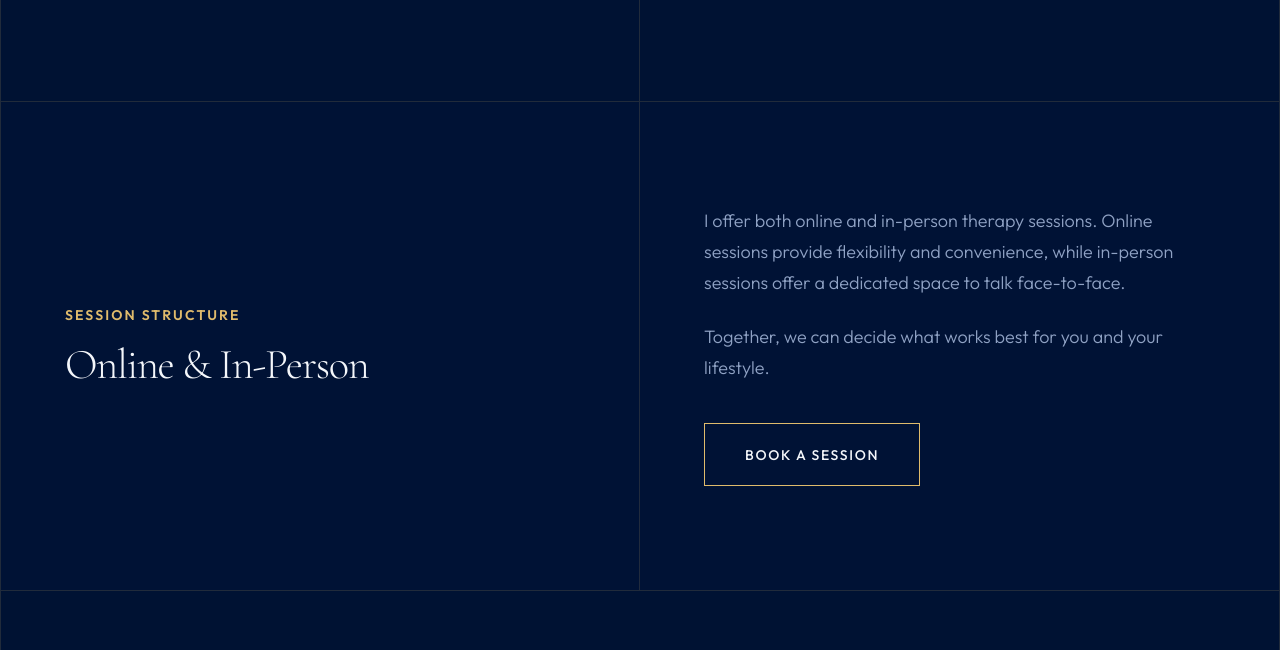
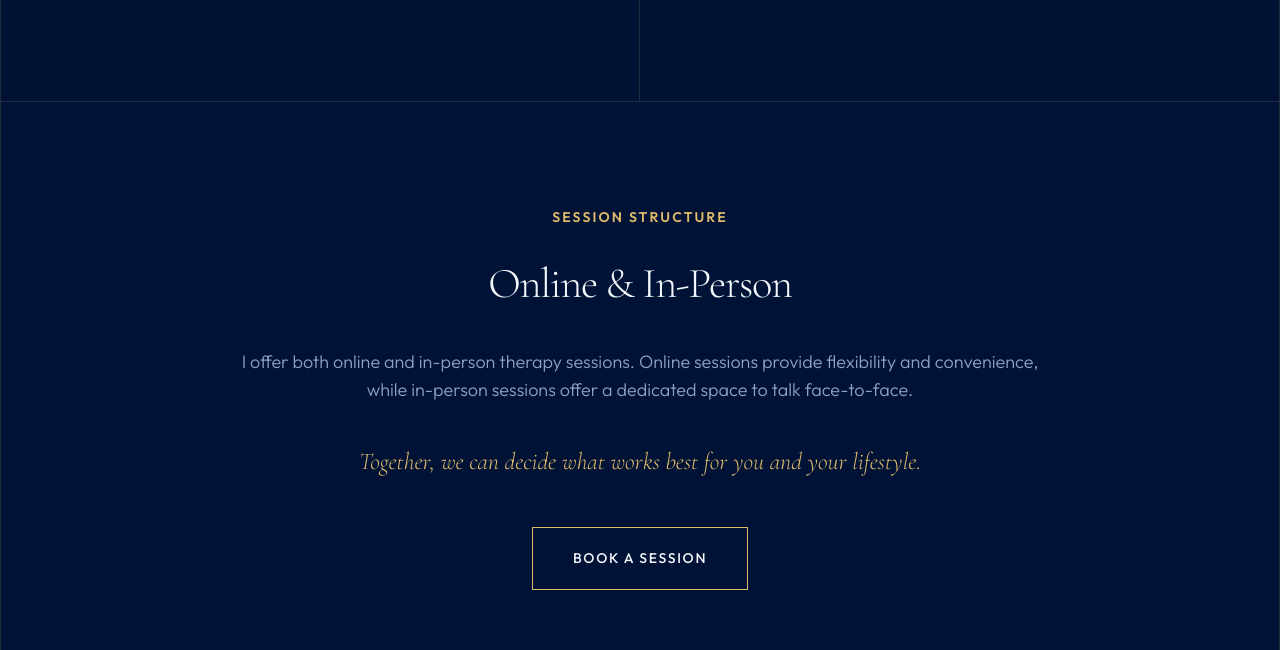
Before and after one commit to swarnavaaaa/trithawebsite, a plain HTML site: page services.html in a window 1280 px wide. Shown: the part 1203-1853 px from the top of the page. Drawn offline with nearby package versions, Linux system fonts and the light colour scheme.

Commit message:
Combine Session Structure section on Services page to single column

```diff
--- a/services.html
+++ b/services.html
@@ -103,19 +103,12 @@
 
     <!-- Online & In-Person Sessions Section -->
     <section class="grid-row-border">
-      <div class="grid-layout-2" style="background: rgba(0, 35, 101, 0.04);">
-
-        <div class="reveal" style="display: flex; flex-direction: column; justify-content: center; gap: 1rem;">
-          <h4>Session Structure</h4>
-          <h2 style="font-weight: 300;">Online &amp; In-Person</h2>
-        </div>
-
-        <div class="reveal" data-delay="150" style="display: flex; flex-direction: column; justify-content: center; gap: 1.5rem; align-items: flex-start;">
-          <p>I offer both online and in-person therapy sessions. Online sessions provide flexibility and convenience, while in-person sessions offer a dedicated space to talk face-to-face.</p>
-          <p>Together, we can decide what works best for you and your lifestyle.</p>
-          <a href="https://wa.me/918309613572" target="_blank" rel="noopener noreferrer" class="btn btn-primary" style="margin-top: 1rem;" id="services-book-btn">Book a Session</a>
-        </div>
-
+      <div class="single-column-callout reveal" style="background: rgba(0, 35, 101, 0.04);">
+        <h4>Session Structure</h4>
+        <h2 style="font-weight: 300; margin-bottom: 0.5rem;">Online &amp; In-Person</h2>
+        <p style="max-width: 800px; line-height: 1.6; margin-bottom: 0.5rem;">I offer both online and in-person therapy sessions. Online sessions provide flexibility and convenience, while in-person sessions offer a dedicated space to talk face-to-face.</p>
+        <p class="gold-text serif-text italic" style="font-size: var(--text-md); line-height: 1.4; margin-bottom: 1rem;">Together, we can decide what works best for you and your lifestyle.</p>
+        <a href="https://wa.me/918309613572" target="_blank" rel="noopener noreferrer" class="btn btn-primary" id="services-book-btn">Book a Session</a>
       </div>
     </section>
   </main>
```
